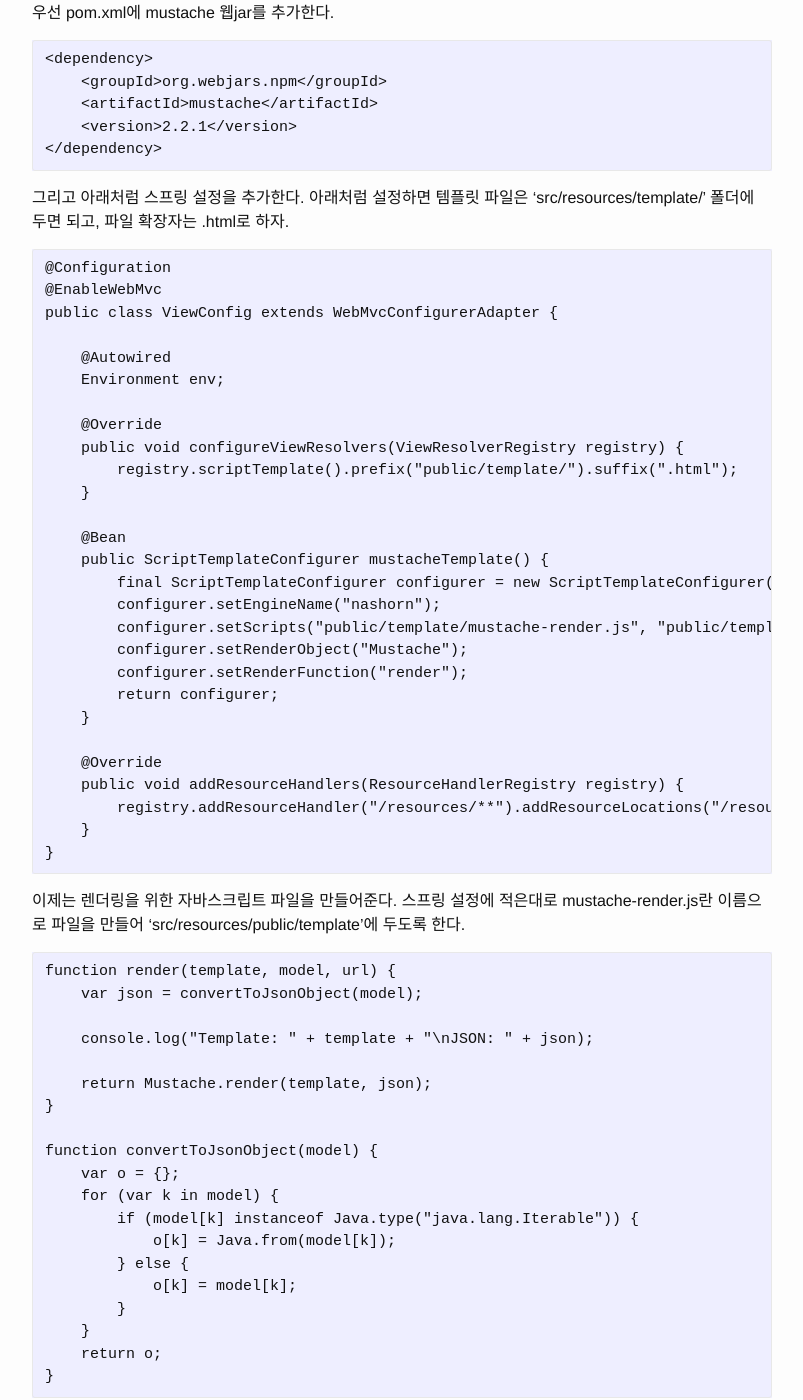
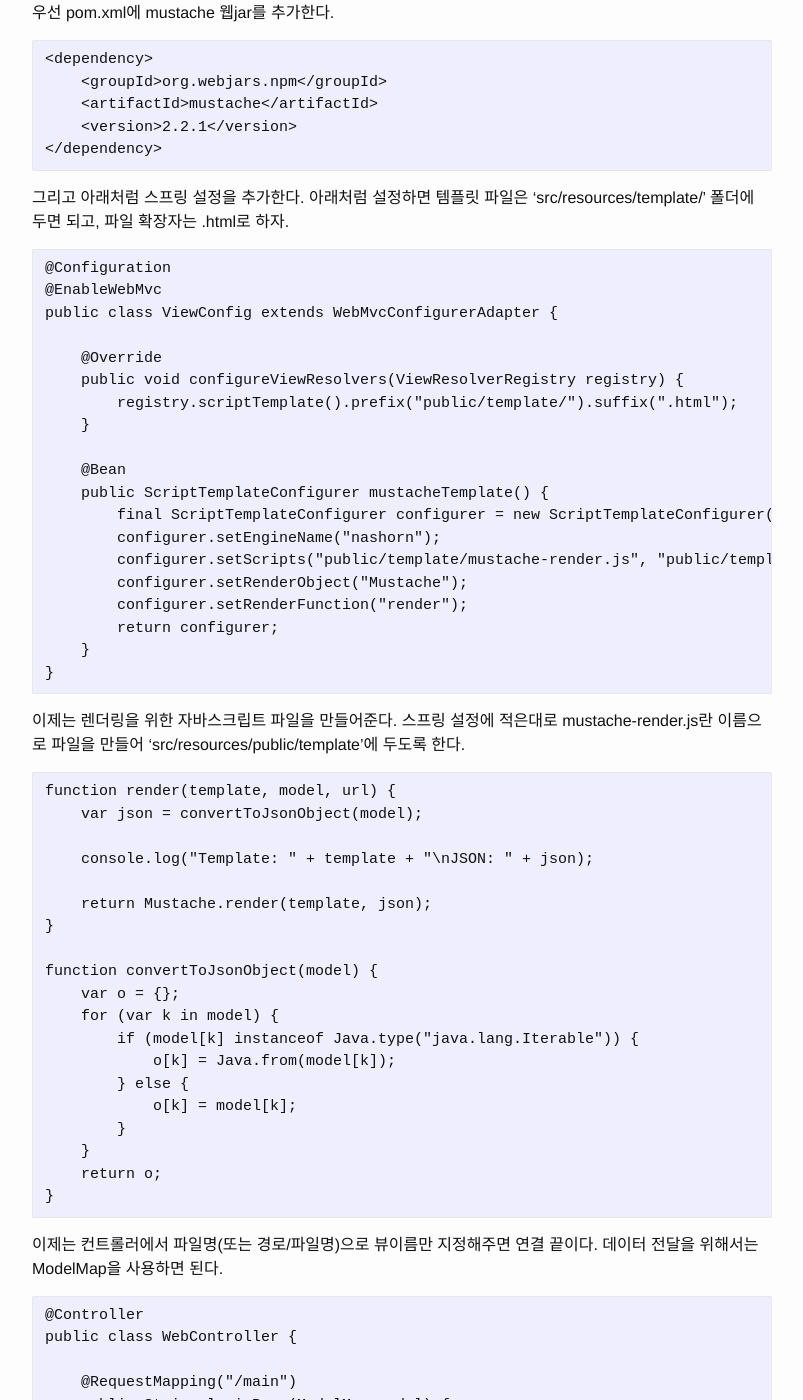
Before and after one commit to chanwookpark/chanwookpark.github.io, a Jekyll site: the page built from _posts/2016-08-18-javascript-template-with-spring.markdown, in a window 1280 px wide and 1400 px high, scrolled down 331 px. Shown: the whole window, without its empty margins (238-1041 px from the left). Built offline with Jekyll 4.4.1, drawn with Linux system fonts in a browser that asks for light colours; some of the changed text lies outside the part shown.

Commit message:
템플릿 설정과 관련 없는 코드 제거

```diff
--- a/_posts/2016-08-18-javascript-template-with-spring.markdown
+++ b/_posts/2016-08-18-javascript-template-with-spring.markdown
@@ -23,9 +23,6 @@ categories: web template isomorphic
     @EnableWebMvc
     public class ViewConfig extends WebMvcConfigurerAdapter {
 
-        @Autowired
-        Environment env;
-
         @Override
         public void configureViewResolvers(ViewResolverRegistry registry) {
             registry.scriptTemplate().prefix("public/template/").suffix(".html");
@@ -39,11 +36,6 @@ categories: web template isomorphic
             configurer.setRenderObject("Mustache");
             configurer.setRenderFunction("render");
             return configurer;
-        }
-
-        @Override
-        public void addResourceHandlers(ResourceHandlerRegistry registry) {
-            registry.addResourceHandler("/resources/**").addResourceLocations("/resources/");
         }
     }
 
@@ -70,3 +62,16 @@ categories: web template isomorphic
     }
 
 이제는 컨트롤러에서 파일명(또는 경로/파일명)으로 뷰이름만 지정해주면 연결 끝이다. 데이터 전달을 위해서는 ModelMap을 사용하면 된다.
+
+    @Controller
+    public class WebController {
+
+        @RequestMapping("/main")
+        public String loginPage(ModelMap model) {
+
+            model.put("data", new Dto(...));
+            return "main";
+        }
+    }
+
+위 코드처럼 요청 URL과 템플릿 파일 이름이 동일한 경우 경로를 굳이 반환하지 않고 void 타입으로 메서드를 정의해도 된다. (스프링의 일반적인 뷰 매핑 규칙을 동일하게 따름)
```
